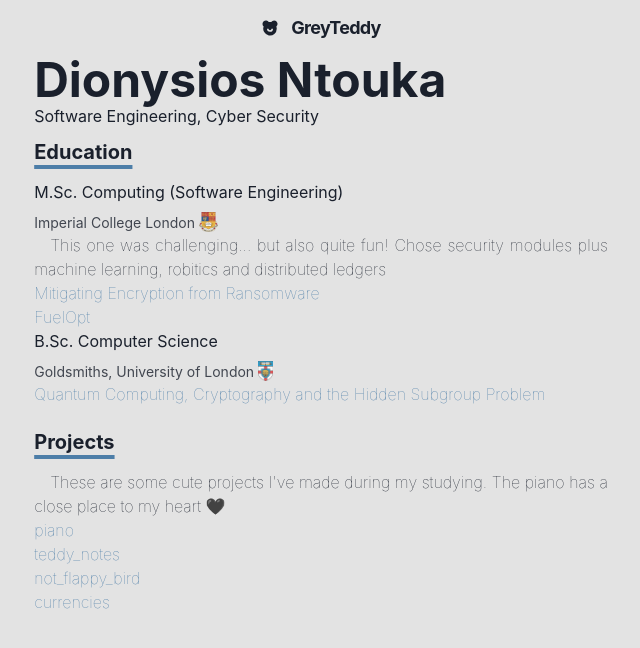
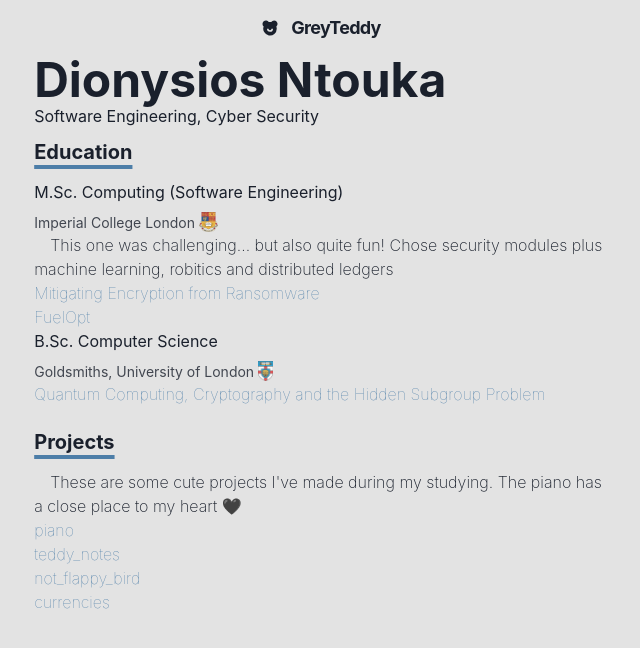
Before and after one commit to GreyTeddy/personal-website, a Next.js app: page / in a window 1280 px wide. Shown: the top 648 px of the page, without its empty margins (319-959 px from the left). Built offline with nearby package versions, Linux system fonts and the light colour scheme.

Commit message:
changed font weight for paragraph

```diff
--- a/components/paragraph.tsx
+++ b/components/paragraph.tsx
@@ -4,7 +4,7 @@
 const Paragraph = ({children}) => {
     return (
         <Box>
-            <Text style={{textAlign: "justify",textIndent: "1em", fontWeight:"100"}}>
+            <Text style={{textIndent: "1em", fontWeight:"200",alignContent:'center'}}>
                 {children}
             </Text>
         </Box>
```
